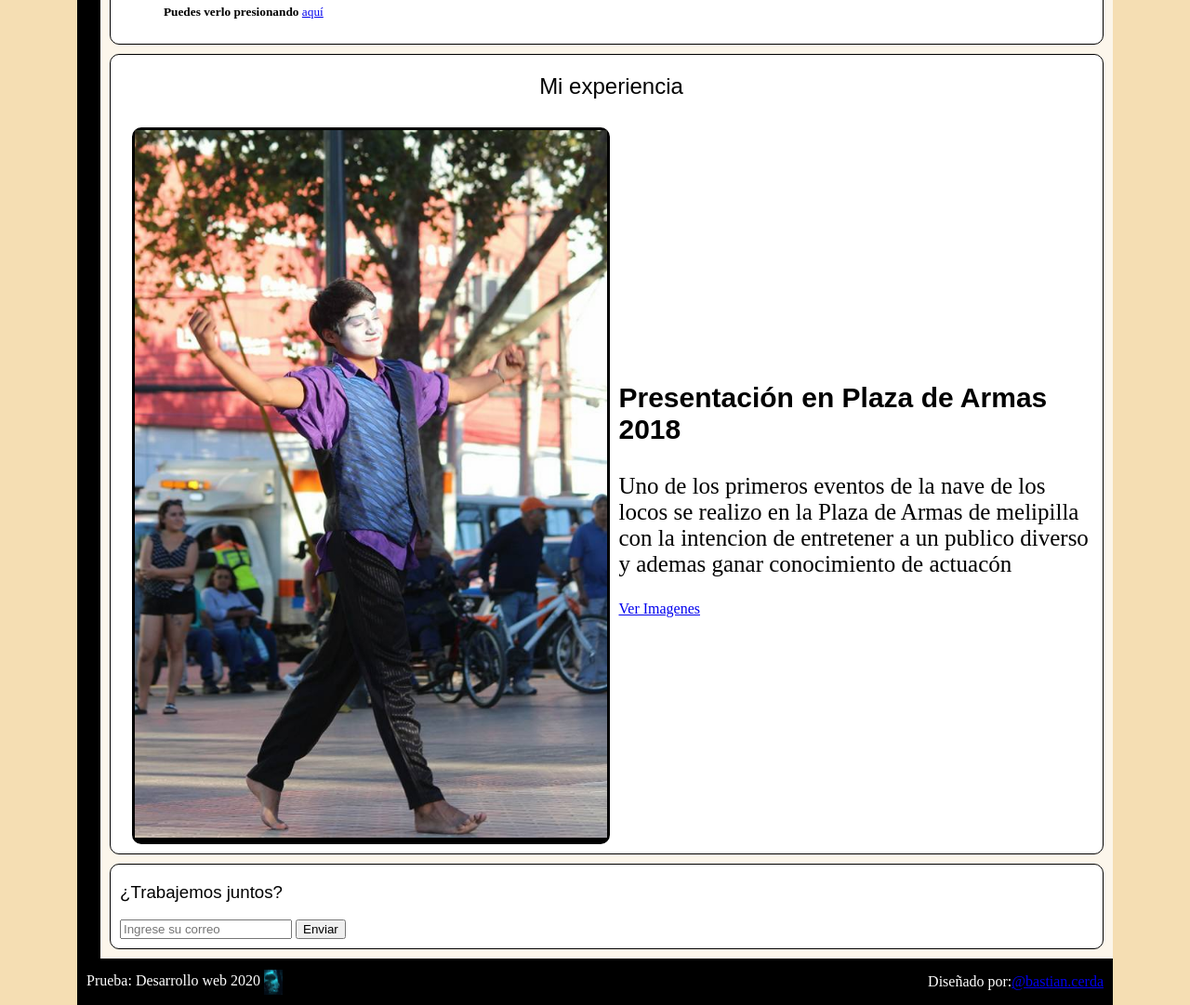
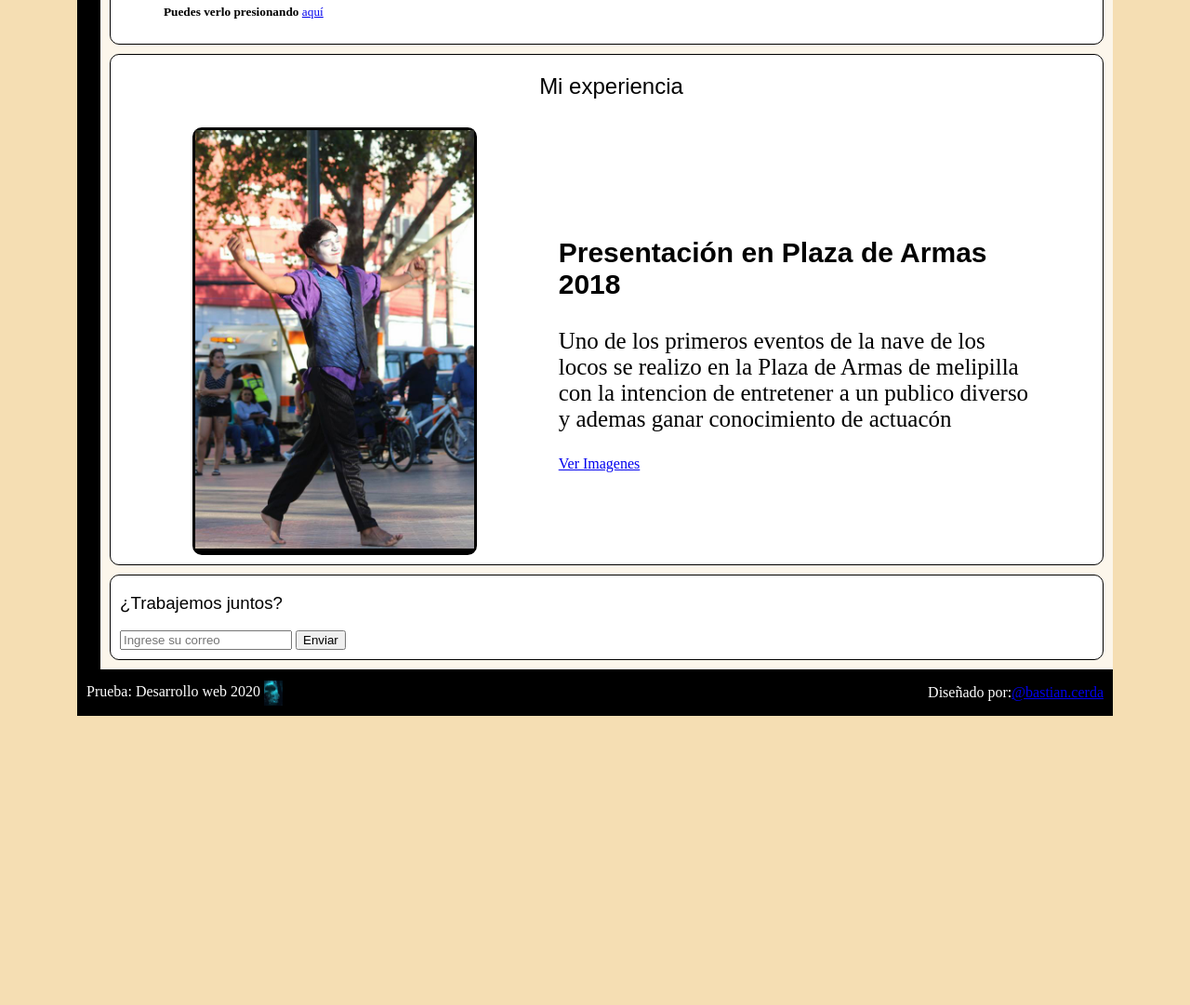
Before and after one commit to bastianalen/bastianalen., a plain HTML site: page index.html in a window 1280 px wide. Shown: the part 977-2058 px from the top of the page at 93% size. After the commit the page ends 1757 px from the top, so only its background shows below. Drawn offline with Linux system fonts and the light colour scheme.

Commit message:
Experiencia

```diff
--- a/css/Estilos.css
+++ b/css/Estilos.css
@@ -226,7 +226,7 @@ h2 strong {
     display: flex;
     flex-wrap: wrap;
     flex-shrink: 0;
-    justify-content: center;
+    justify-content: space-evenly;
 }
 
 .event-title {
@@ -253,7 +253,6 @@ h2 strong {
     border-color: black;
     border-style: solid;
     border-radius: 10px;
-    width: 48%;
 }
 
 .contact {
--- a/index.html
+++ b/index.html
@@ -64,7 +64,7 @@
                         <div>
                             <article class="event">
                                 <figure class="event-imageContainer">
-                                    <img class="event-image" src="Imagenes/florencio.jpg" width="100%"/>
+                                    <img class="event-image" src="Imagenes/florencio.jpg" width="300px"/>
                                 </figure>
                                 <div class="event-Border">
                                     <h3 class="event-title">Presentación en Plaza de Armas 2018</h3>
```
